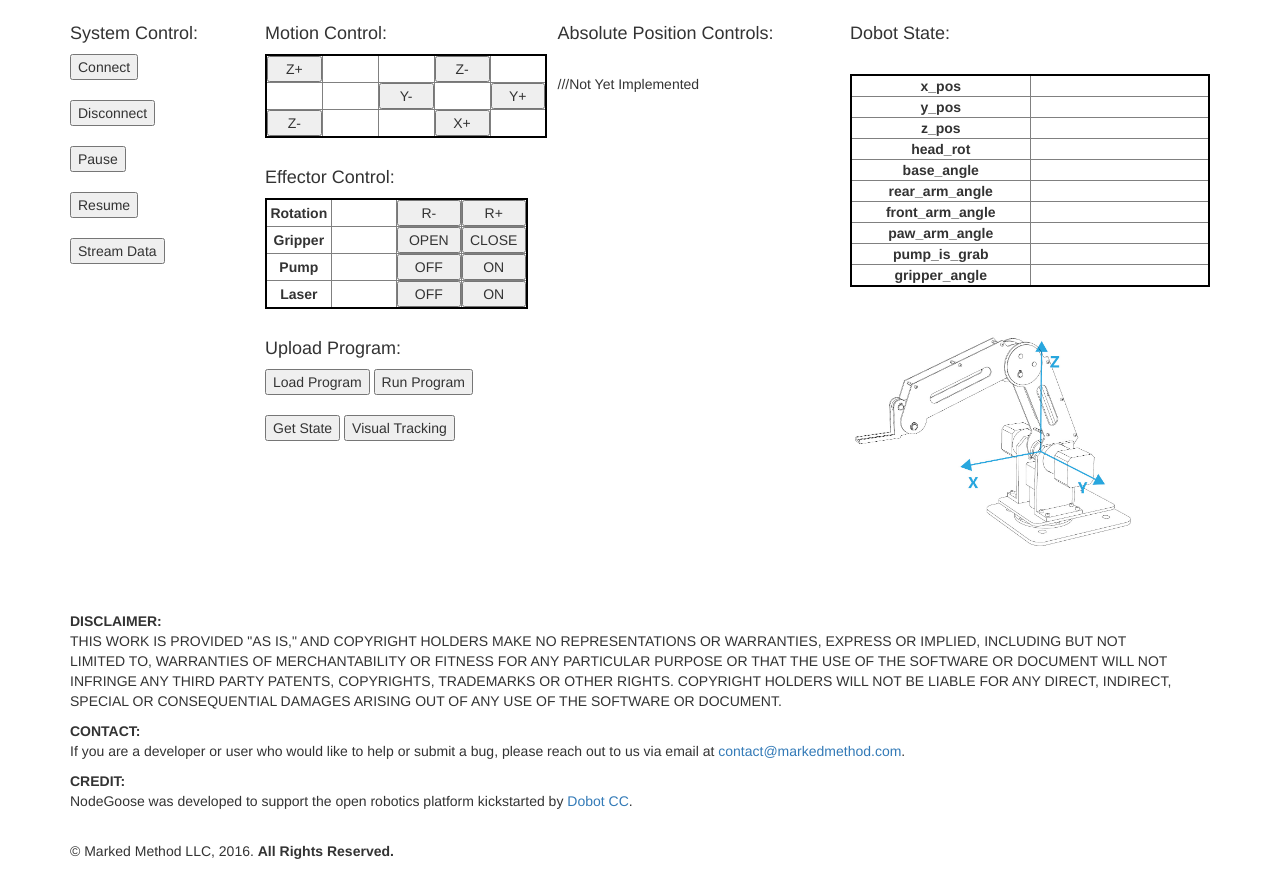
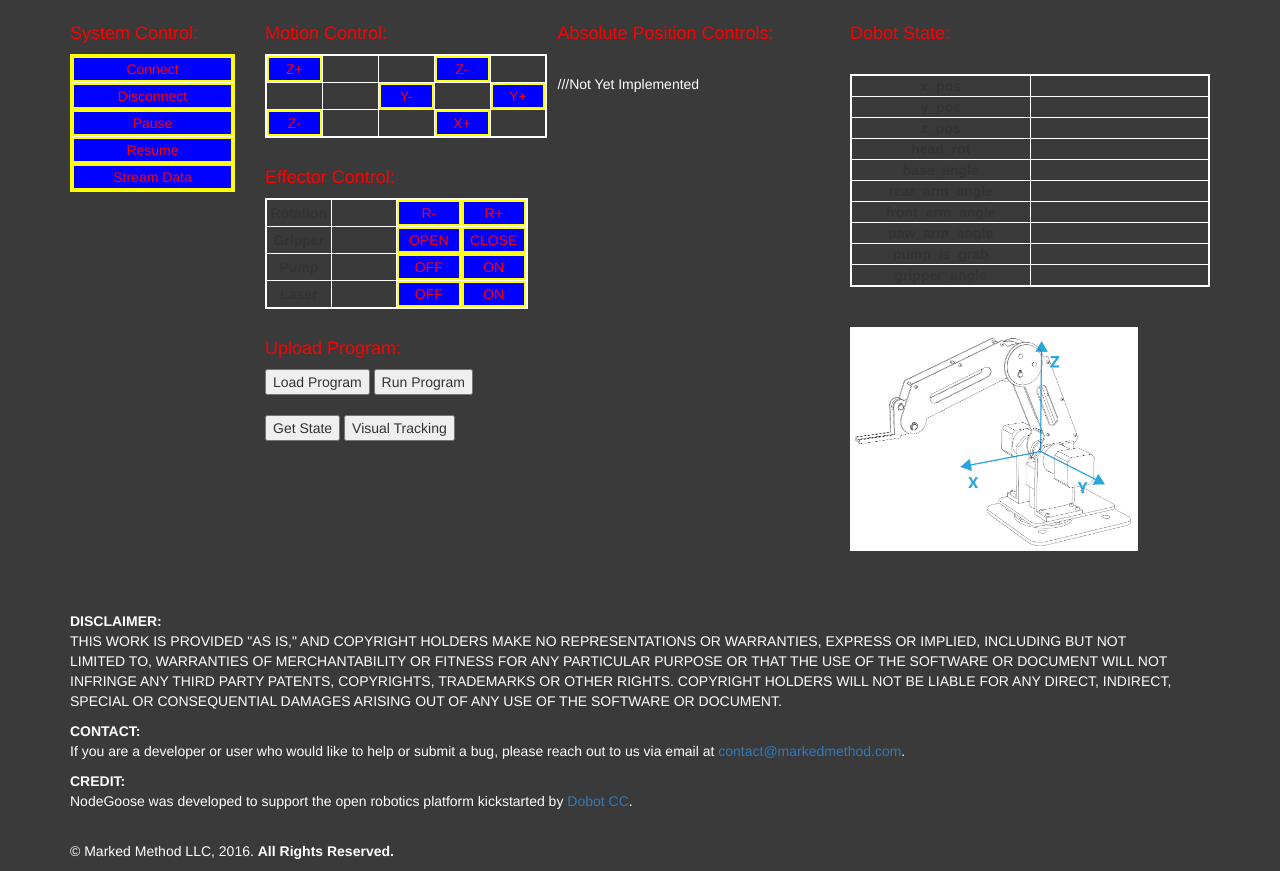
Before and after one commit to rniice/node-goose, a website: page public/index.html in a window 1280 px wide. Shown: the part 62-933 px from the top of the page. Drawn offline with Linux system fonts and the light colour scheme; some packages are replaced by stand-ins of ours; a script that the page names is missing.

Commit message:
saving handles for changing layout scheme

```diff
--- a/public/css/style.css
+++ b/public/css/style.css
@@ -2,6 +2,16 @@ html, body {
     margin: 0 !important;
     padding: 0 !important;
     width: 100%;
+    background-color: #3A3A3A;
+}
+
+h1, h2, h3, h4 {
+	color: red;
+
+}
+
+p {
+	color: white;
 }
 
 textarea {
@@ -9,34 +19,7 @@ textarea {
 
 }
 
-.field-log {
-	height: 800;
-	/*max-height: 400px;*/
-	display: inline-block;
-	float: right;
 
-	overflow:hidden;
-}
-
-.available-filament {
-	color: black;
-	-webkit-text-fill-color: white;
-	-webkit-text-stroke-width: 1px;
-	-webkit-text-stroke-color: black;
-	font-weight: bold;
-	font-size: 20px;
-	border-radius: 16px;
-	width: 170px;
-	height: 100px;
-}
-
-
-.centered-buttons {
-	float: right;
-	position: relative;
-	left: -15%; /* or right 50% */
-	/*text-align: left;*/
-}
 
 span.pull-down-heading {
 	/*font-weight: bold; */
@@ -63,19 +46,35 @@ h4.configure-title {
 }
 */
 
-table.processing-parameters {
-	border: 2px solid black;
+table.jog-controls {
+	border: 2px solid white;
 	text-align: center;
 	table-layout: fixed;
 
 }
 
+
+table.dobot-state {
+	border: 2px solid white;
+	text-align: center;
+	table-layout: fixed;
+
+}
+
+table.dobot-state {
+	border: 2px solid white;
+	text-align: center;
+	table-layout: fixed;
+
+}
+
+
 th.processing-parameters {
-	border: 1px solid gray;
+	border: 1px solid white;
 }
 
 td {
-	border: 1px solid gray;
+	border: 1px solid white;
 	width: 56px;
 	height: 15px;
 	overflow: hidden;
@@ -87,13 +86,6 @@ td.processing-data {
 	overflow: hidden;
 }
 
-
-.filtering-elements {
-	border-radius: 25px;
-    border: 2px solid #73AD21;
-    height: auto;
-    /*padding: 20px; */
-}
 
 
 /*#threeJSCanvas { */
@@ -107,4 +99,15 @@ canvas {
 
 .jog {
 	width:  100%;
+	color: red;
+	background-color: blue;
+	border: 2px solid yellow;
+
 }
+
+.system-control {
+	width: 100%;
+	color: red;
+	background-color: blue;
+	border: 2px solid yellow;
+}
--- a/public/index.html
+++ b/public/index.html
@@ -59,23 +59,28 @@
 
         <div class="col-lg-2" id="#sidebar">
           <h4>System Control:</h4>
-            <button ng-click="connectDobot()">Connect</button>
-            <br><br>
-            <button ng-click="disconnectDobot()">Disconnect</button>
-            <br><br>
-            <button ng-click="pauseDobot()">Pause</button>
-            <br><br>
-            <button ng-click="resumeDobot()">Resume</button>
-            <br><br>
-            <button ng-click="runStreamDobot()">Stream Data</button>
-            <br><br>
+
+            <table class="system-control" style="width:100%">
+
+              <tr>
+                <td> <input class="system-control" type="button" ng-click="connectDobot()" value="Connect"> </td> </tr>
+              <tr>
+                <td> <input class="system-control" type="button" ng-click="disconnectDobot()" value="Disconnect"> </td> </tr>
+              <tr>
+                <td> <input class="system-control" type="button" ng-click="pauseDobot()" value="Pause"> </td> </tr>
+              <tr>
+                <td> <input class="system-control" type="button" ng-click="resumeDobot()" value="Resume"> </td> </tr>
+              <tr>
+                <td> <input class="system-control" type="button" ng-click="runStreamDobot()" value="Stream Data"> </td> </tr>
+
+            </table>
 
         </div>
 
         <div class="col-lg-3">
           <h4>Motion Control:</h4>
 
-            <table class="processing-parameters" style="width:100%">
+            <table class="jog-controls" style="width:100%">
               <tr>
               <!--<INPUT TYPE=BUTTON OnClick="Circle_calc(this.form);" VALUE="calculate"></TD>-->
                 <td> <input class="jog" type="button" ng-mousedown="jogZpos()" ng-mouseup="jogStop()" value="Z+"> </td>
@@ -104,7 +109,7 @@
           <br>
           <h4>Effector Control:</h4>
 
-            <table class="processing-parameters" style="width:100%">
+            <table class="jog-controls" style="width:100%">
 
               <tr>
                 <td><strong>Rotation</strong></td>
@@ -171,7 +176,7 @@
           <h4>Dobot State: </h4>
             <br>
 
-            <table class="processing-parameters" style="width:100%">
+            <table class="dobot-state" style="width:100%">
               <tr>
                 <td><strong>x_pos</strong></td>
                 <td><strong>{{state_x_pos}}</strong></td>
```
